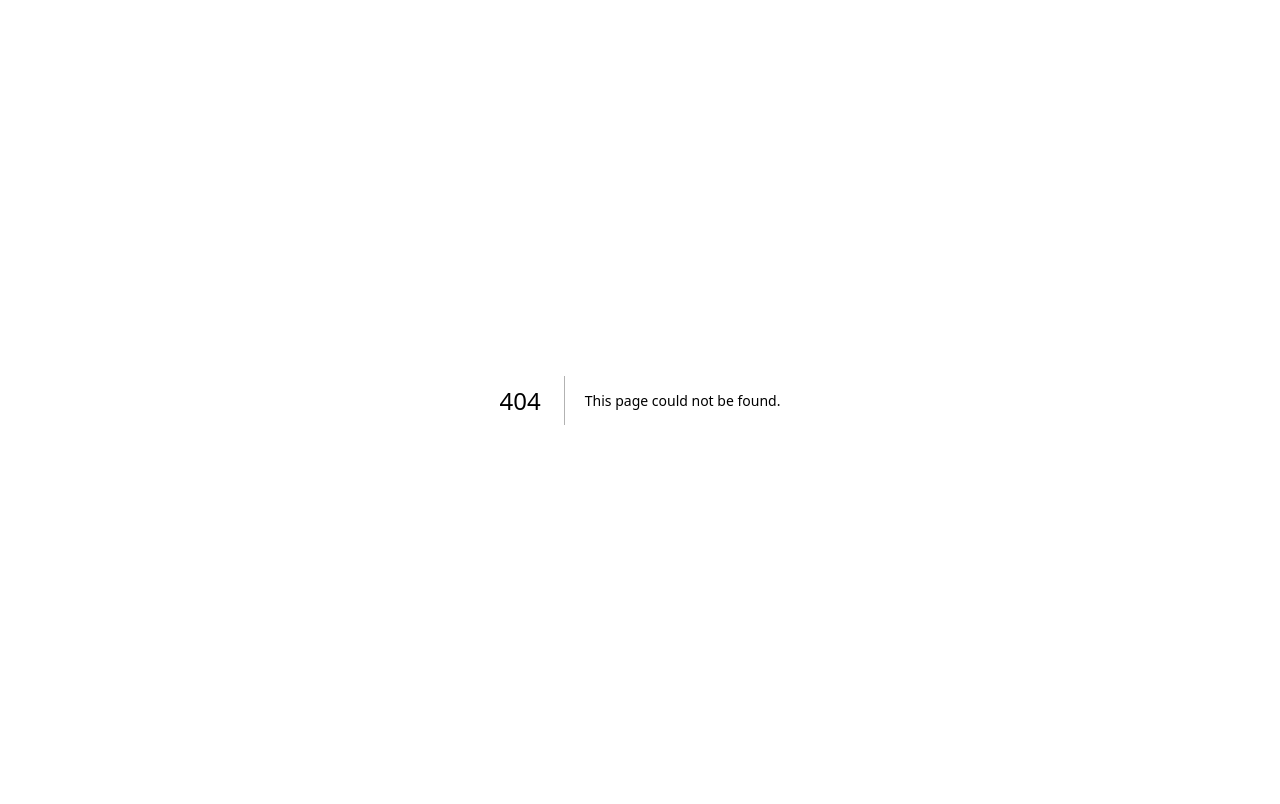
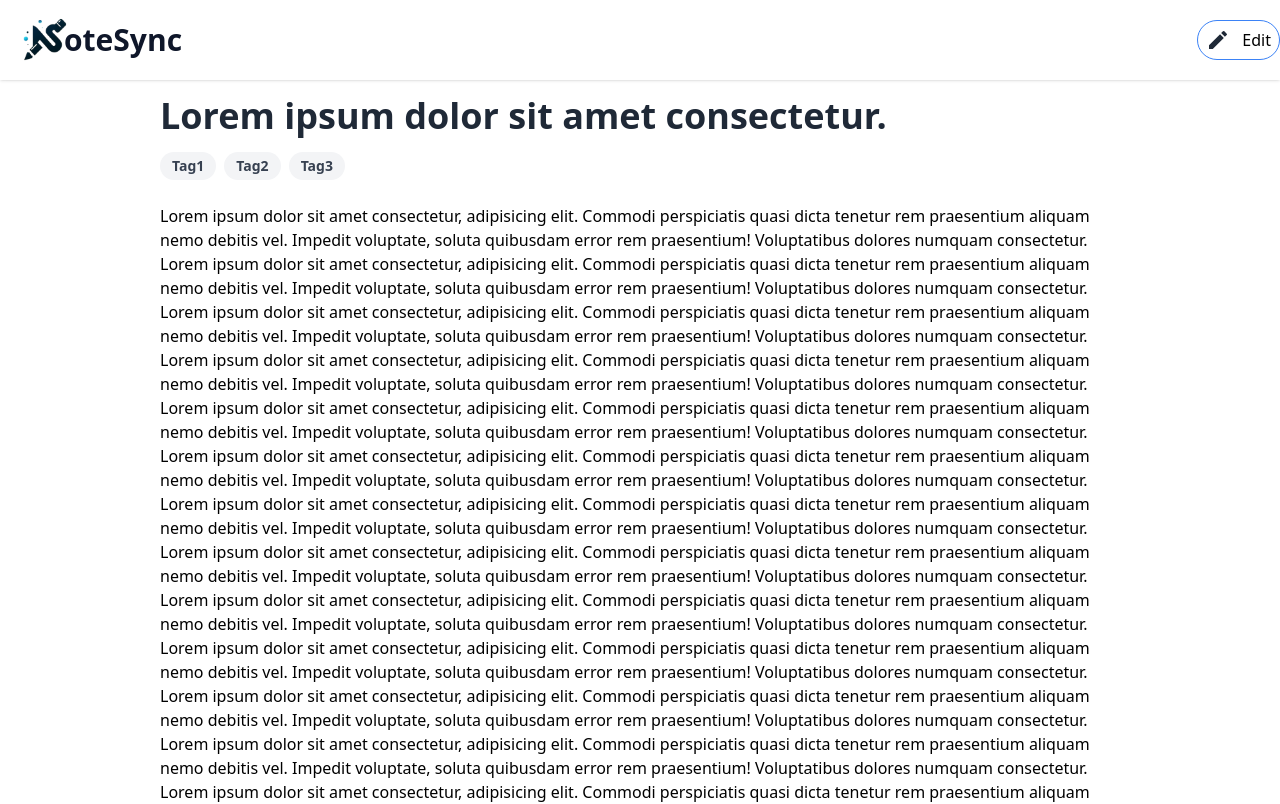
Before and after one commit to TechyMT/NoteSync, a Next.js app in the folder frontend/: page /note/1 in a window 1280 px wide. Before the commit this address had no page. Shown: the top 804 px of the page. Built offline with nearby package versions, Linux system fonts and the light colour scheme.

Commit message:
Frontend Set

```diff
--- a/frontend/components/Card.js
+++ b/frontend/components/Card.js
@@ -1,7 +1,10 @@
 import React from 'react'
+import Link from 'next/link'
 
 const Card = () => {
+    const id = 12223;
     return (
+        <Link href={`/note/${id}`}>
             <div className="note-card bg-white rounded-lg shadow-md p-4">
                 <div className="category flex items-center gap-2">
                     <span className="w-3 h-3 bg-green-400 rounded-full"></span>
@@ -26,6 +29,7 @@ const Card = () => {
                     </div>
                 </div>
             </div>
+        </Link>
     )
 }
 
--- /dev/null
+++ b/frontend/components/Footer.js
@@ -0,0 +1,11 @@
+import React from 'react'
+
+const Footer = () => {
+    return (
+        <div className="py-4 flex items-center justify-center w-full bg-white  text-gray-600">
+            <p>Created with 💖 at Hack-O-Rama</p>
+        </div>
+    )
+}
+
+export default Footer
--- a/frontend/pages/dashboard.js
+++ b/frontend/pages/dashboard.js
@@ -6,6 +6,7 @@ import Card from '@/components/Card'
 import { MdAdd } from 'react-icons/md'
 import Loading from '@/components/Loading'
 import Header from '@/components/Header'
+import Footer from '@/components/Footer'
 
 const dashboard = () => {
     const { user, setUser, signOut } = UserAuth()
@@ -20,14 +21,16 @@ const dashboard = () => {
         <>
             {
                 user ?
-                    <main className='conatiner flex bg-gray-100 h-screen '>
+                    <main className='conatiner flex bg-gray-100 h-screen'>
                         < Sidebar />
-                        <div className="w-5/6 px-16 overflow-y-scroll">
-                            <Navbar />
-                            {/* Heading Section */}
-                            <Header />
-                            {/* Notes Section */}
-                            <div className="notes  mt-8 grid grid-cols-1 sm:grid-cols-2 md:grid-cols-3 lg:grid-cols-4 gap-6 ">
+                        <div className="w-5/6 overflow-y-scroll ">
+                            <div className="px-6">
+                                <Navbar />
+                                {/* Heading Section */}
+                                <Header />
+                                {/* Notes Section */}
+                            </div>
+                            <div className="notes px-6 py-4  mt-8 grid grid-cols-1 sm:grid-cols-2 md:grid-cols-3 lg:grid-cols-4 gap-6 ">
                                 {/* Add New Note */}
                                 <div className=" cursor-pointer note-card flex items-center justify-center bg-white rounded-lg shadow-md flex-col p-4">
                                     <div className="border-2 flex items-center justify-center border-dashed border-blue-400 rounded-full h-32 w-32">
@@ -46,8 +49,10 @@ const dashboard = () => {
                                 <Card />
                             </div>
 
+                            <Footer />
                         </div>
-                    </main > :
+                    </main >
+                    :
                     <Loading />
 
             }
--- /dev/null
+++ b/frontend/pages/note/[id].js
@@ -0,0 +1,58 @@
+import React from 'react'
+import Link from 'next/link'
+import { MdEdit } from 'react-icons/md'
+
+const NoteDetails = () => {
+    return (
+        <div>
+            <div className="fixed w-full shadow bg-white z-50">
+                <div className="flex z-50 mx-auto  max-w-screen-xl  justify-between items-center  header fle">
+                    <Link href='/dashboard'>
+                        <div className="logo    px-4 py-3 flex items-center">
+                            <img src='/applogo-tp.png' className='w-14 h-14' />
+                            <div className="text-slate-900 font-bold text-3xl -ml-2">oteSync</div>
+                        </div>
+                    </Link>
+                    <div className=" h-10 rounded-full flex items-center justify-center gap-3 border border-blue-500 active:bg-blue-200 px-2 py-1 cursor-pointer">
+                        <MdEdit className='text-2xl text-gray-800' />
+                        <span>Edit</span>
+                    </div>
+                </div>
+            </div>
+            <div className="conatiner max-w-5xl mx-auto py-24 px-4 sm:px-6 lg:px-8 min-h-screen">
+                <h3 className='text-4xl text-gray-800 font-bold '>Lorem ipsum dolor sit amet consectetur.</h3>
+                {/* Tags */}
+                <div className='flex items-center mt-4'>
+                    <div className='bg-gray-100 rounded-full px-3 py-1 text-sm font-semibold text-gray-700 mr-2'>Tag1</div>
+                    <div className='bg-gray-100 rounded-full px-3 py-1 text-sm font-semibold text-gray-700 mr-2'>Tag2</div>
+                    <div className='bg-gray-100 rounded-full px-3 py-1 text-sm font-semibold text-gray-700 mr-2'>Tag3</div>
+                </div>
+                {/* Note */}
+
+                <p className='text-md mt-6'>
+                    Lorem ipsum dolor sit amet consectetur, adipisicing elit. Commodi perspiciatis quasi dicta tenetur rem praesentium aliquam nemo debitis vel. Impedit voluptate, soluta quibusdam error rem praesentium! Voluptatibus dolores numquam consectetur.
+                    Lorem ipsum dolor sit amet consectetur, adipisicing elit. Commodi perspiciatis quasi dicta tenetur rem praesentium aliquam nemo debitis vel. Impedit voluptate, soluta quibusdam error rem praesentium! Voluptatibus dolores numquam consectetur.
+                    Lorem ipsum dolor sit amet consectetur, adipisicing elit. Commodi perspiciatis quasi dicta tenetur rem praesentium aliquam nemo debitis vel. Impedit voluptate, soluta quibusdam error rem praesentium! Voluptatibus dolores numquam consectetur.
+                    Lorem ipsum dolor sit amet consectetur, adipisicing elit. Commodi perspiciatis quasi dicta tenetur rem praesentium aliquam nemo debitis vel. Impedit voluptate, soluta quibusdam error rem praesentium! Voluptatibus dolores numquam consectetur.
+                    Lorem ipsum dolor sit amet consectetur, adipisicing elit. Commodi perspiciatis quasi dicta tenetur rem praesentium aliquam nemo debitis vel. Impedit voluptate, soluta quibusdam error rem praesentium! Voluptatibus dolores numquam consectetur.
+
+                    <br />
+                    Lorem ipsum dolor sit amet consectetur, adipisicing elit. Commodi perspiciatis quasi dicta tenetur rem praesentium aliquam nemo debitis vel. Impedit voluptate, soluta quibusdam error rem praesentium! Voluptatibus dolores numquam consectetur.
+                    Lorem ipsum dolor sit amet consectetur, adipisicing elit. Commodi perspiciatis quasi dicta tenetur rem praesentium aliquam nemo debitis vel. Impedit voluptate, soluta quibusdam error rem praesentium! Voluptatibus dolores numquam consectetur.
+                    Lorem ipsum dolor sit amet consectetur, adipisicing elit. Commodi perspiciatis quasi dicta tenetur rem praesentium aliquam nemo debitis vel. Impedit voluptate, soluta quibusdam error rem praesentium! Voluptatibus dolores numquam consectetur.
+                    Lorem ipsum dolor sit amet consectetur, adipisicing elit. Commodi perspiciatis quasi dicta tenetur rem praesentium aliquam nemo debitis vel. Impedit voluptate, soluta quibusdam error rem praesentium! Voluptatibus dolores numquam consectetur.
+                    Lorem ipsum dolor sit amet consectetur, adipisicing elit. Commodi perspiciatis quasi dicta tenetur rem praesentium aliquam nemo debitis vel. Impedit voluptate, soluta quibusdam error rem praesentium! Voluptatibus dolores numquam consectetur.
+
+                    <br />
+                    Lorem ipsum dolor sit amet consectetur, adipisicing elit. Commodi perspiciatis quasi dicta tenetur rem praesentium aliquam nemo debitis vel. Impedit voluptate, soluta quibusdam error rem praesentium! Voluptatibus dolores numquam consectetur.
+                    Lorem ipsum dolor sit amet consectetur, adipisicing elit. Commodi perspiciatis quasi dicta tenetur rem praesentium aliquam nemo debitis vel. Impedit voluptate, soluta quibusdam error rem praesentium! Voluptatibus dolores numquam consectetur.
+                    Lorem ipsum dolor sit amet consectetur, adipisicing elit. Commodi perspiciatis quasi dicta tenetur rem praesentium aliquam nemo debitis vel. Impedit voluptate, soluta quibusdam error rem praesentium! Voluptatibus dolores numquam consectetur.
+                    Lorem ipsum dolor sit amet consectetur, adipisicing elit. Commodi perspiciatis quasi dicta tenetur rem praesentium aliquam nemo debitis vel. Impedit voluptate, soluta quibusdam error rem praesentium! Voluptatibus dolores numquam consectetur.
+                    Lorem ipsum dolor sit amet consectetur, adipisicing elit. Commodi perspiciatis quasi dicta tenetur rem praesentium aliquam nemo debitis vel. Impedit voluptate, soluta quibusdam error rem praesentium! Voluptatibus dolores numquam consectetur.
+                </p>
+            </div>
+        </div>
+    )
+}
+
+export default NoteDetails
```
Lines whose indentation alone changed are shown as unchanged.
